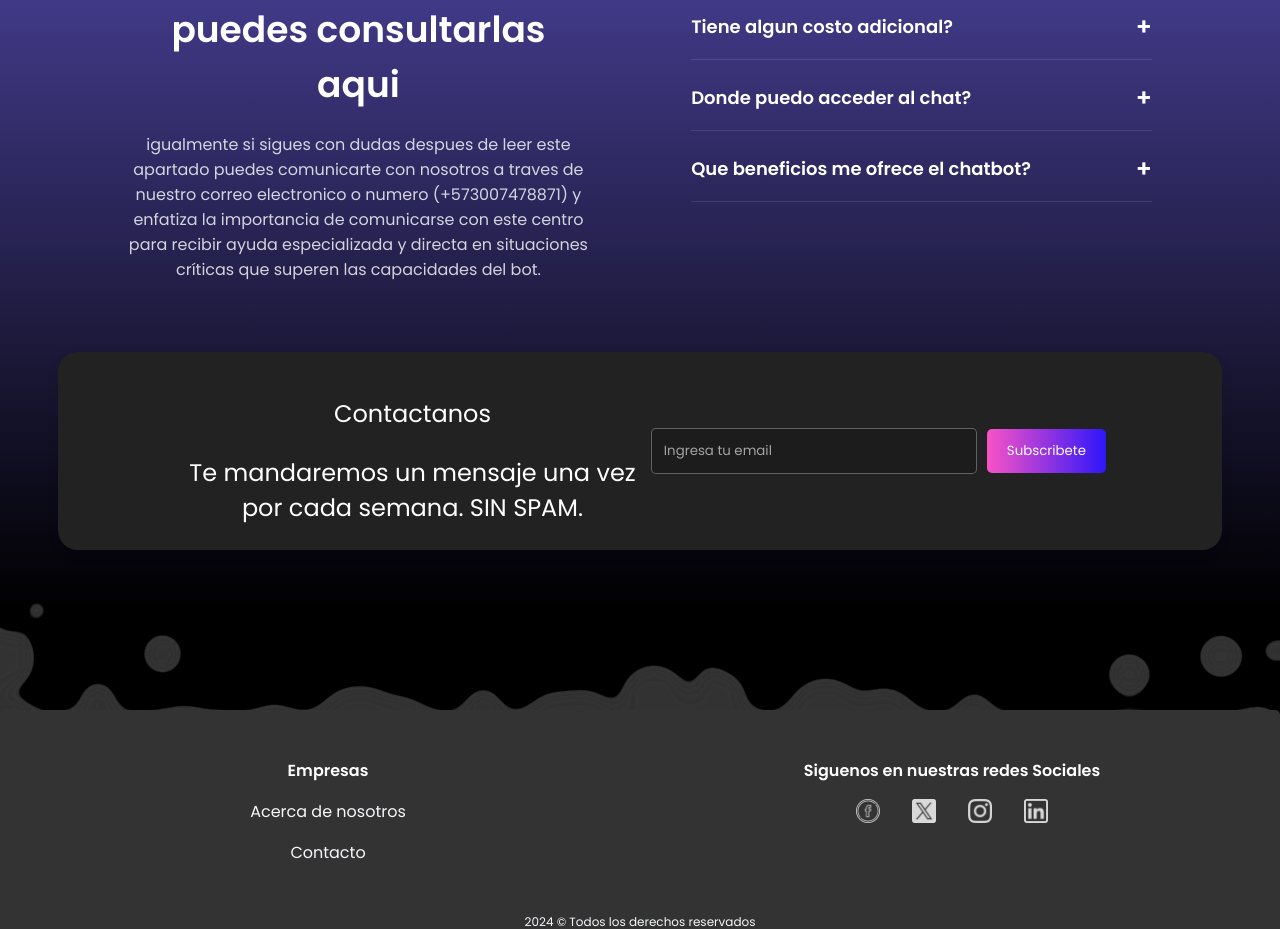
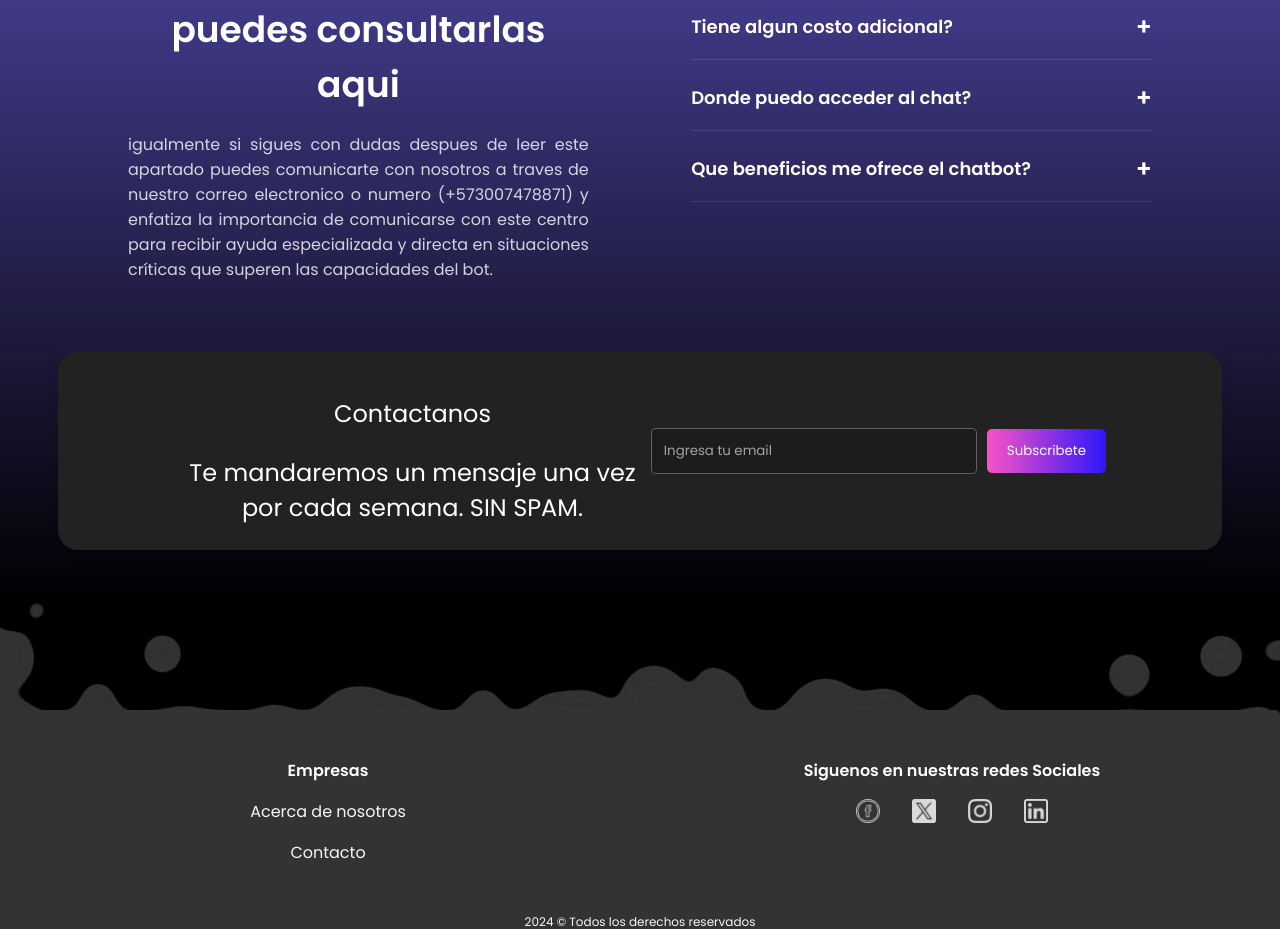
Before and after one commit to T0m4s1n/mundoLinux, a Vue app: page / in a window 1280 px wide. Shown: the part 4320-5249 px from the top of the page. Built offline with nearby package versions, Linux system fonts and the light colour scheme.

Commit message:
Justify text

```diff
--- a/src/components/Questions.vue
+++ b/src/components/Questions.vue
@@ -110,6 +110,7 @@ export default {
   font-size: 16px;
   margin-bottom: 30px;
   color: rgba(255, 255, 255, 0.8);
+  text-align: justify;
 }
 
 .more-faqs {
```
